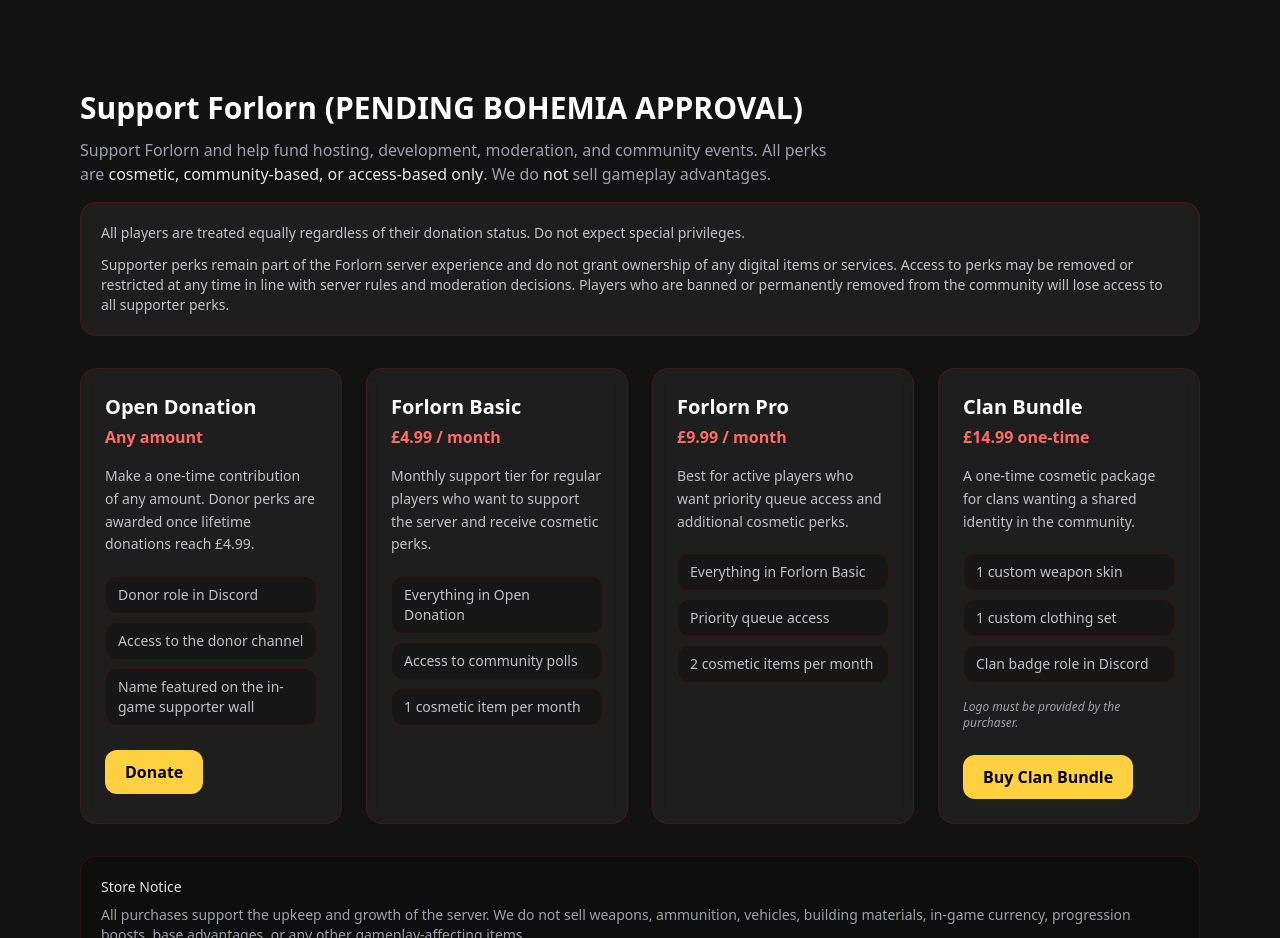
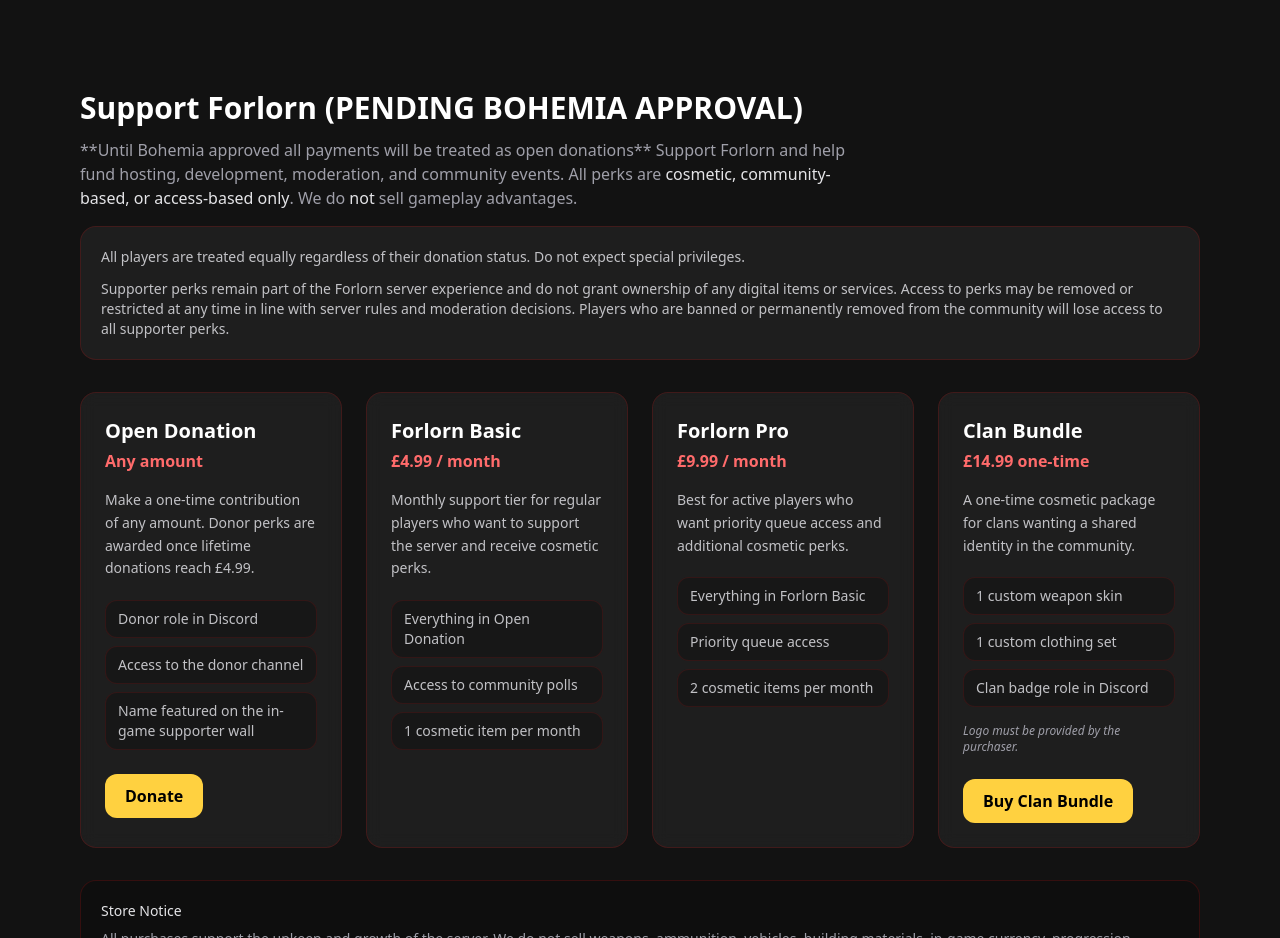
Before and after one commit to code-by-luis/forlorn-site, a Next.js app: page / in a window 1280 px wide. Shown: the part 3760-4698 px from the top of the page. Built offline with nearby package versions, Linux system fonts and the light colour scheme.

Commit message:
disclaimer

```diff
--- a/app/page.tsx
+++ b/app/page.tsx
@@ -787,6 +787,7 @@
       <h2 className="text-3xl font-bold">Support Forlorn (PENDING BOHEMIA APPROVAL)</h2>
 
       <p className="mt-3 max-w-3xl text-zinc-400">
+        **Until Bohemia approved all payments will be treated as open donations**
         Support Forlorn and help fund hosting, development, moderation, and community events.
         All perks are <span className="font-medium text-zinc-200">cosmetic, community-based, or access-based only</span>.
         We do <span className="font-medium text-zinc-200">not</span> sell gameplay advantages.
```
